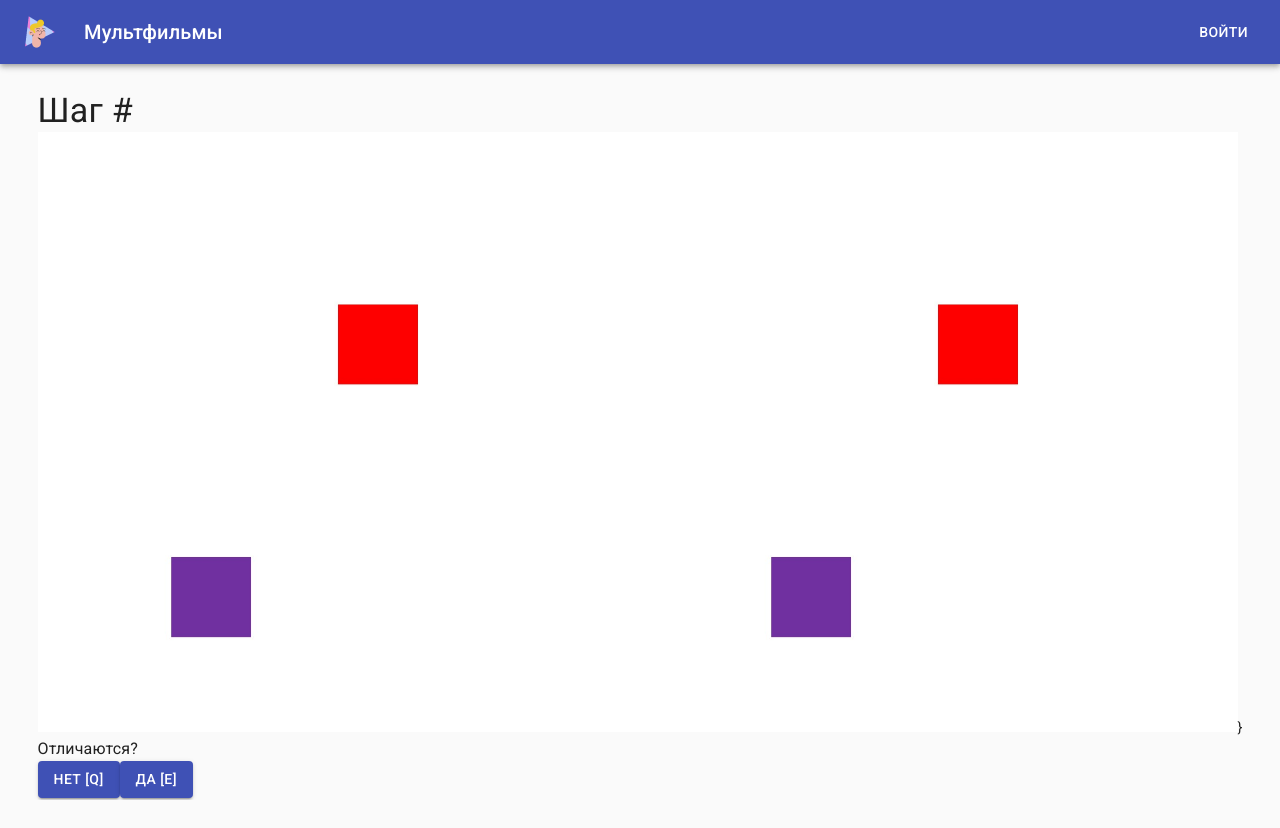
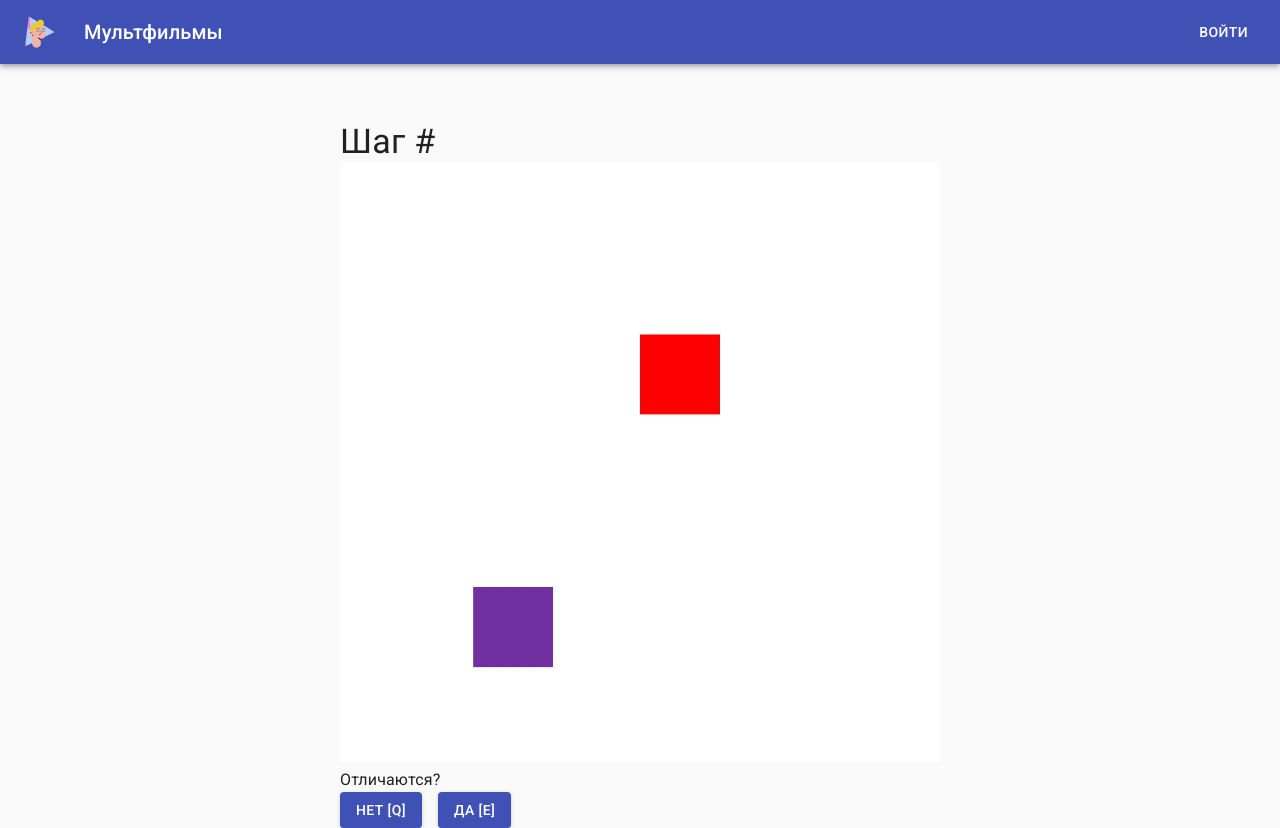
Before and after one commit to Oakerin/research, a React (Create React App) app: page /#/squares in a window 1280 px wide. Before the commit the page ends 800 px from the top, so only its background shows below. Built offline with nearby package versions, Linux system fonts and the light colour scheme.

Commit message:
Черновая версия новой логики квадратов

```diff
--- a/src/routes/SquresXPage/Blinker.jsx
+++ b/src/routes/SquresXPage/Blinker.jsx
@@ -3,24 +3,28 @@ import Dialog from '@material-ui/core/Dialog';
 import { Transition } from '../../components/Transition';
 
 // TODO: need to change step to a run/start variable
-function Blinker({ step }) {
+function Blinker({ step, onAnimationStart, onAnimationEnd }) {
     const [isBlinked, setIsBlinked] = useState(false);
 
     useEffect(() => {
         let timer;
+        let timer1;
 
         if (!isBlinked) {
             timer = setTimeout(() => {
+                onAnimationStart();
                 setIsBlinked(true);
 
-                setTimeout(() => {
+                timer1 = setTimeout(() => {
                     setIsBlinked(false);
+                    onAnimationEnd();
                 }, 500);
             }, 1000);
         }
 
         return () => {
             clearTimeout(timer);
+            clearTimeout(timer1);
         }
     }, [step]);
 
--- a/src/routes/SquresXPage/Images.jsx
+++ b/src/routes/SquresXPage/Images.jsx
@@ -1,6 +1,6 @@
 import React, { useEffect, useState } from 'react';
 
-function Images({ img1, img2 }) {
+function Images({ img1, img2, isShowSecond = false }) {
     const [imgsSrc, setImgsSrc] = useState({
         first: require(`../../assets/imgs/squares/${img1}.jpg`),
         second: require(`../../assets/imgs/squares/${img2}.jpg`)
@@ -15,8 +15,9 @@ function Images({ img1, img2 }) {
 
     return (
         <div>
-                <img src={imgsSrc.first.default} width={600} height={600} alt="square" />
-                <img src={imgsSrc.second.default} width={600} height={600} alt="square" />
+            {isShowSecond
+                ? <img src={imgsSrc.first.default} width={600} height={600} alt="square" />
+                : <img src={imgsSrc.second.default} width={600} height={600} alt="square" />
             }
         </div>
     );
--- a/src/routes/SquresXPage/Square.jsx
+++ b/src/routes/SquresXPage/Square.jsx
@@ -1,10 +1,13 @@
-import React, { useEffect } from 'react';
+import React, { useEffect, useState } from 'react';
 import Button from '@material-ui/core/Button';
 import Typography from '@material-ui/core/Typography';
 import Images from './Images';
 import Blinker from './Blinker';
+import Box from '@material-ui/core/Box';
 
 function Square({ step, onAnswer }) {
+    const [isShowQuestion, setIsShowQuestion] = useState(false);
+
     useEffect(() => {
         const callback = (event) => {
             const keyCode = event.code;
@@ -22,15 +25,26 @@ function Square({ step, onAnswer }) {
         };
 
         window.addEventListener('keypress', callback);
+
+        if (!isShowQuestion) {
+            window.removeEventListener('keypress', callback);
+        }
+
         return () => window.removeEventListener('keypress', callback);
-    }, []);
+    }, [isShowQuestion]);
 
     const handleSame = () => {
-        onAnswer();
+        onAnswer(false);
+        setIsShowQuestion(false);
     };
 
     const handleDiff = () => {
-        onAnswer();
+        onAnswer(true);
+        setIsShowQuestion(false);
+    };
+
+    const handleAnimationEnd = () => {
+        setIsShowQuestion(true);
     };
 
     return (
@@ -38,9 +52,11 @@ function Square({ step, onAnswer }) {
             <Images
                 img1={step.value.img1}
                 img2={step.value.img2}
+                isShowSecond={isShowQuestion}
             />
 
-            <div>
+            {isShowQuestion && (
+                <Box position="absolute">
                     <Typography>Отличаются?</Typography>
                     <Button
                         color="primary"
@@ -49,6 +65,7 @@ function Square({ step, onAnswer }) {
                     >
                         Нет [Q]
                     </Button>
+                    <Box component="span" padding="0 8px" />
                     <Button
                         color="primary"
                         variant="contained"
@@ -56,9 +73,14 @@ function Square({ step, onAnswer }) {
                     >
                         Да [E]
                     </Button>
-            </div>
+                </Box>
+            )}
 
-            <Blinker step={step} />
+            <Blinker
+                step={step}
+                onAnimationStart={console.log}
+                onAnimationEnd={handleAnimationEnd}
+            />
         </div>
     );
 }
--- a/src/routes/SquresXPage/SquaresXPage.jsx
+++ b/src/routes/SquresXPage/SquaresXPage.jsx
@@ -1,12 +1,11 @@
 import React, { useEffect, useState } from 'react';
 import Typography from '@material-ui/core/Typography';
 import Square from './Square';
+import { Redirect } from 'react-router-dom';
 
 const dataset = [
     { img1: 'same2', img2: 'same2' },
     { img1: 'diff3', img2: 'diff4' },
-    { img1: 'same3', img2: 'same3' },
-    { img1: 'diff5', img2: 'diff6' }
 ];
 
 function Step(img1, img2) {
@@ -24,18 +23,42 @@ function StepsController(data) {
     }
 }
 
-const steps = new StepsController(dataset);
+export default function SquaresXPage() {
+    const [steps] = useState(new StepsController(dataset));
+    const [currentStep, setCurrentStep] = useState(null);
+    const [answers, setAnswers] = useState([]);
+
+    useEffect(() => {
+        window.app.type = 'squares';
         const firstStep = steps.next();
+        setCurrentStep(firstStep);
+    }, []);
 
-export default function SquaresXPage() {
-    const [currentStep, setCurrentStep] = useState(firstStep);
+    /**
+     * @param answer
+     *      true - a user clicked diff
+     *      false - a user clicked same
+     */
+    const nextStep = (answer) => {
+        const val = [...answers, {
+            ...currentStep.value,
+            isCorrect: currentStep.value.isSame === !answer
+        }];
 
-    const nextStep = () => {
+        setAnswers(val);
         setCurrentStep(steps.next());
+
+        window.app.squares = val;
     };
 
     console.log('currentStep', currentStep);
+    console.log('answer', answers);
 
+    if (!currentStep) {
+        return null;
+    }
+
+    if (!currentStep.done) {
         return (
             <div>
                 <Typography variant="h4">Шаг #</Typography>
@@ -47,3 +70,10 @@ export default function SquaresXPage() {
             </div>
         );
     }
+
+    return (
+        <>
+            <Redirect to="/finish" />
+        </>
+    )
+}
```
Lines whose indentation alone changed are shown as unchanged.
